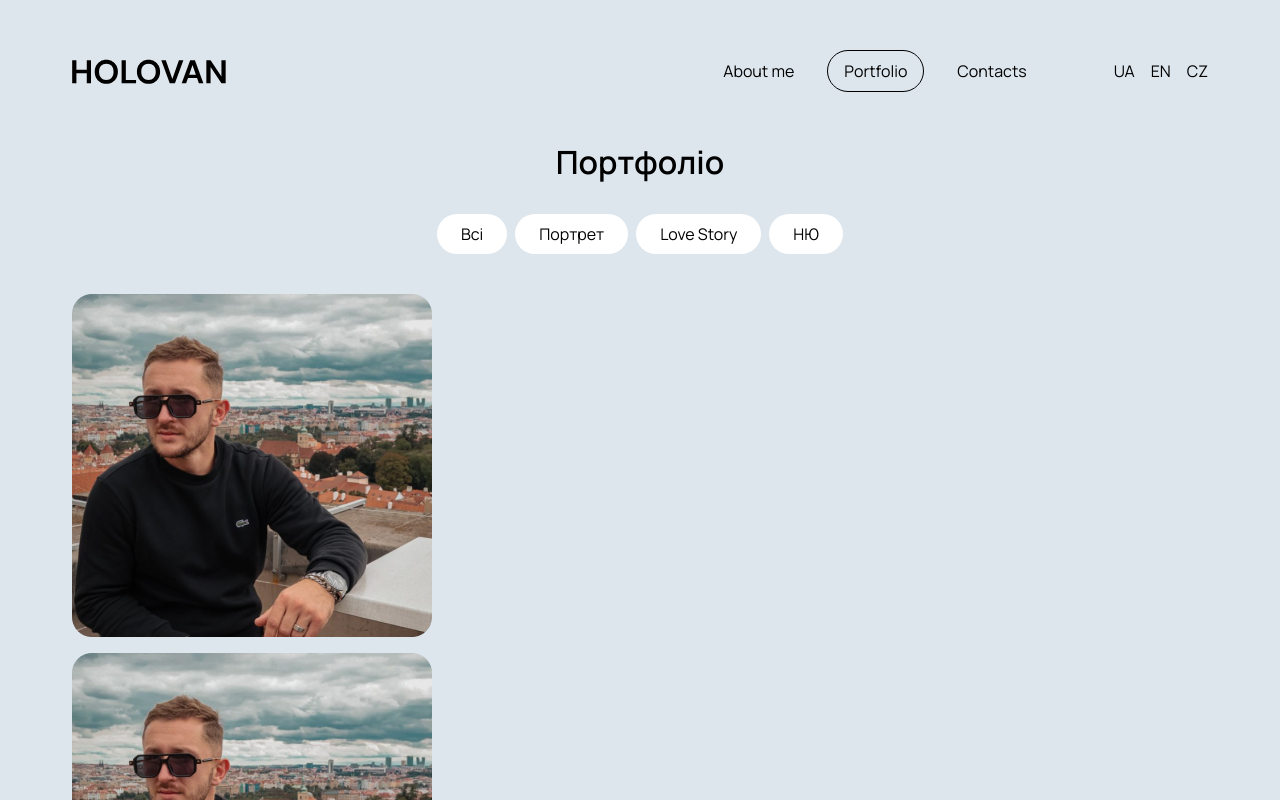
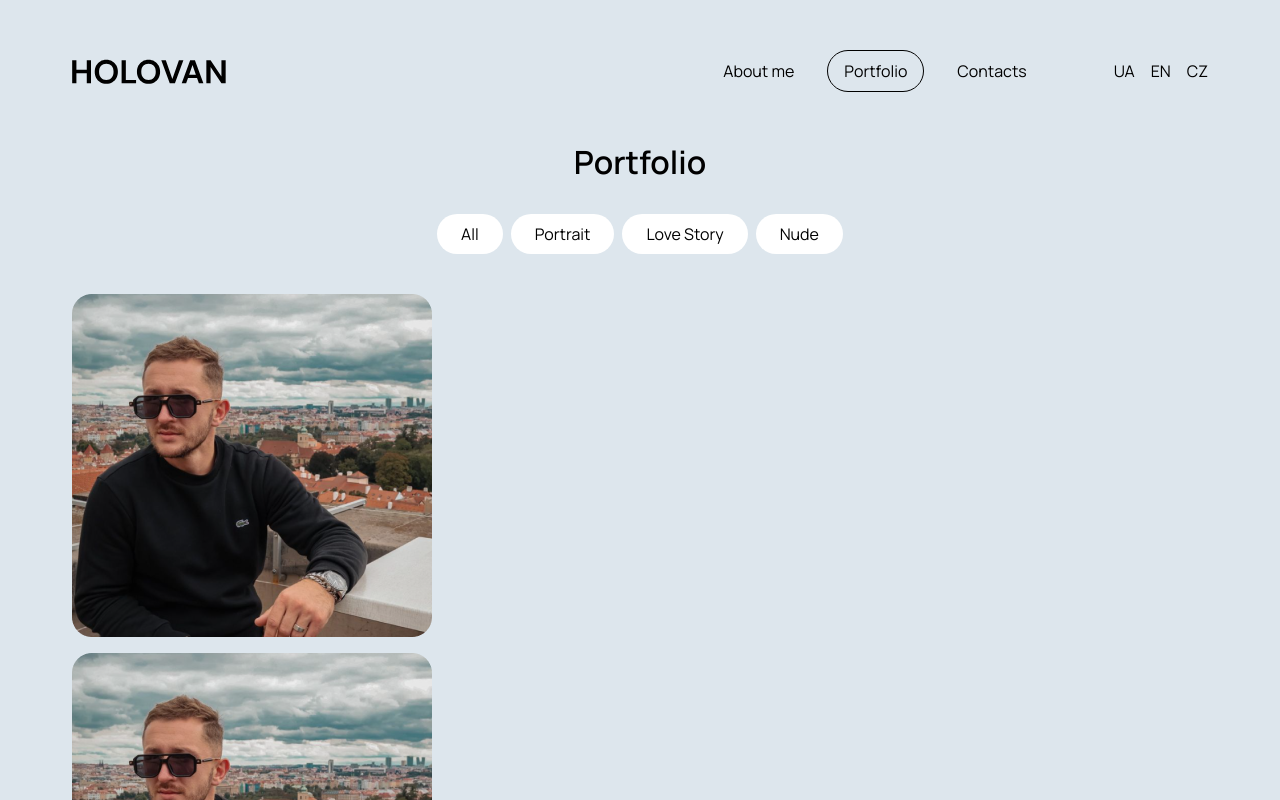
Before and after one commit to 4svEXE/HolovanMarynaPhotographer, a React (Vite) app: page /HolovanMarynaPhotographer/portfolio in a window 1280 px wide. Shown: the top 800 px of the page. Built offline with nearby package versions, Linux system fonts and the light colour scheme.

Commit message:
klym/localization/feat
add localization to gallery(portfolio) section, about me section and price section

```diff
--- a/src/Pages/HomePage/components/FAQ/FAQ.jsx
+++ b/src/Pages/HomePage/components/FAQ/FAQ.jsx
@@ -20,7 +20,6 @@ const FAQ = () => {
         <h2 className="text-center mb-10">FAQ</h2>
         <ul className={`accordion-container`}>
           {questionData.map((item, index) => {
-            console.log(item)
             return (
               <li
                 key={index}
--- a/src/Pages/HomePage/components/GallerySection/GallerySection.jsx
+++ b/src/Pages/HomePage/components/GallerySection/GallerySection.jsx
@@ -5,6 +5,8 @@ import galleryImage1_2x from "../../../../images/shared/mobile/Gallery-picture-1
 import galleryImage1Desktop from "../../../../images/shared/desktop/Gallery-picture-1.png";
 import galleryImage1_2xDesktop from "../../../../images/shared/desktop/Gallery-picture-1@2x.png";
 import { Link } from "react-router-dom";
+import { useTranslation } from "react-i18next";
+import data from "../../../../localization/locale/ua.json";
 
 const GallerySection = ({
   categoriesContainer,
@@ -14,7 +16,9 @@ const GallerySection = ({
   categoryButton,
 }) => {
   const [selectedCategory, setSelectedCategory] = useState("");
-  const categories = ["Всі", "Портрет", "Love Story", "НЮ"];
+  const categories = data.homepage.Portfolio.Categories;
+  console.log(categories);
+  const { t } = useTranslation();
 
   return (
     <section
@@ -23,11 +27,13 @@ const GallerySection = ({
     >
       <div className="container">
         <div className={`${categoriesContainer}`}>
-          <h2 className="mb-8">Портфоліо</h2>
+          <h2 className="mb-8">{t("homepage.Portfolio.SectionTitle")}</h2>
           <div className={`overflow-x-scroll mb-10 ${categoriesList}`}>
             <ul className="w-max flex gap-2 ">
-              {categories.map((category) => (
-                <li key={category}>
+              {categories.map((category, index) => {
+                console.log(category)
+                return (
+                  <li key={index}>
                     <button
                       onClick={() => setSelectedCategory(category)}
                       className={`${css.categoryButton} ${
@@ -36,10 +42,11 @@ const GallerySection = ({
                           : categoryButton
                       }`}
                     >
-                    {category.charAt(0).toUpperCase() + category.slice(1)}
+                      {t(`homepage.Portfolio.Categories.${index}.Category`)}
                     </button>
                   </li>
-              ))}
+                );
+              })}
             </ul>
           </div>
         </div>
@@ -130,7 +137,7 @@ const GallerySection = ({
             to={"/HolovanMarynaPhotographer/portfolio"}
             className={`${css.loadMoreBtn} p-3 leading-normal center text-center xlg:p-4`}
           >
-            Дивитися більше
+            {t("homepage.Portfolio.LoadMoreBtn")}
           </Link>
         </div>
       </div>
--- a/src/Pages/HomePage/components/HeroSection/HeroSection.jsx
+++ b/src/Pages/HomePage/components/HeroSection/HeroSection.jsx
@@ -10,6 +10,7 @@ import heroBgDesktop from "../../../../images/shared/desktop/backgrounds/hero-bg
 import heroBg2xDesktop from "../../../../images/shared/desktop/backgrounds/hero-bg-desktop@2x.png";
 import heroImage2_desktop from "../../../../images/shared/desktop/hero-image-2-desktop.png";
 import { useState } from "react";
+import { useTranslation } from "react-i18next";
 import RegisterModal from "Components/RegisterModal/RegisterModal";
 
 
@@ -23,6 +24,8 @@ const HeroSection = () => {
   const closeModal = () => {
     setModalIsOpen(false);
   };
+
+  const {t} = useTranslation();
 
   return (
     <section
@@ -40,12 +43,12 @@ const HeroSection = () => {
           </h1>
 
           <p className="text-right relative xlg:text-center xlg:text-base xlg:left-7">
-            Ваша історія в кожній фотографії
+            {t("homepage.Hero.PageSubTitle")}
           </p>
 
           <div className="flex flex-row justify-between xlg:mt-auto xlg:justify-normal">
             <button className="flex gap-2 items-center self-end" onClick={()=>openModal()}>
-              Записатися
+              {t("homepage.Hero.SignUpButton")}
               <Icon id={"arrow-white"} width={13} height={13} />
             </button>
             <div className="relative right-5 md:hidden">
--- a/src/Pages/HomePage/components/IntroductionSection/IntroductionSection.jsx
+++ b/src/Pages/HomePage/components/IntroductionSection/IntroductionSection.jsx
@@ -3,23 +3,20 @@ import heroImage from "../../../../images/shared/mobile/hero-mobile.png";
 import heroImage2x from "../../../../images/shared/mobile/hero-mobile@2x.png";
 import heroImageDesktop from "../../../../images/shared/desktop/hero-desktop.png";
 import heroImageDesktop2x from "../../../../images/shared/desktop/hero-desktop@2x.png";
+import { useTranslation } from "react-i18next";
 
 const IntroductionSection = () => {
+  const {t} = useTranslation();
   return (
     <section id="aboutMe" className={`${css.introductionSection} section pt-20 pb-20 xlg:pt-32 xlg:pb-32`}>
       <div className="container md:flex">
         <div className={`${css.articleContainer} md:w-1/2 xlg:ml-20`}>
-          <h2 className="mb-8 xlg:mb-16">Про мене</h2>
+          <h2 className="mb-8 xlg:mb-16">{t("homepage.AboutMe.SectionTitle")}</h2>
           <p className="mb-3 xlg:text-base xlg:mb-5">
-            Мене звати Марина, я професійний фотограф, захоплена мистецтвом
-            збереження унікальних моментів та емоцій. Маю освіту в галузі
-            фотографії, здобуту в «КФШ», і продовжую розвиватися через
-            онлайн-курси та майстер-класи.
+            {t("homepage.AboutMe.AboutMeText1")}
           </p>
           <p className="mb-10 xlg:text-base xlg:mb-0">
-            Спеціалізуюся на портретній, парній та НЮ фотографії, створюючи
-            роботи, які вирізняються природністю та живими емоціями. Орієнтуюся
-            на індивідуальні потреби кожного клієнта.
+          {t("homepage.AboutMe.AboutMeText2")}
           </p>
         </div>
         <picture className="mx-auto flex justify-center -rotate-12 md:h-64 xlg:h-72">
--- a/src/Pages/HomePage/components/PriceSection/PriceSection.module.scss
+++ b/src/Pages/HomePage/components/PriceSection/PriceSection.module.scss
@@ -30,7 +30,7 @@
         li{
             display: flex;
             justify-content: space-between;
-            align-items: center;
+            align-items: baseline;
 
             span{
                 padding: 8px 16px;
--- a/src/localization/locale/en.json
+++ b/src/localization/locale/en.json
@@ -13,23 +13,27 @@
     },
     "AboutMe": {
       "SectionTitle": "About me",
-      "AboutMeText": "My name is Maryna, I am a professional photographer. I specialize in portrait, couple and NY photography. I received an education in the field of photography and am constantly improving myself through courses and master classes. I take inspiration for my works from feature films and art, striving to create unique and emotionally rich shots for each client."
+      "AboutMeText1": "My name is Maryna, I am a professional photographer. I specialize in portrait, couple and NU photography. I received an education in the field of photography and am constantly improving myself through courses and master classes.",
+      "AboutMeText2":"I take inspiration for my works from feature films and art, striving to create unique and emotionally rich shots for each client."
     },
     "Portfolio": {
       "SectionTitle": "Portfolio",
-      "Categories": {
-        "All": "All",
-        "Portrait": "Portrait",
-        "LoveStory": "Love Story",
-        "Nude": "Nude"
-      }
+      "Categories": [
+        {"Category": "All"},
+        {"Category": "Portrait"},
+        {"Category": "Love Story"},
+        {"Category": "Nude"}
+      ],
+      "LoadMoreBtn":"Load More"
     },
     "Price": {
       "SectionTitle": "Price",
-      "Price": "Prive",
+      "Price": "Price",
       "Duration": "Duration",
       "PhotosInProcessing": "Photos in Processing",
-      "PrintPhoto": "Print photo"
+      "PrintPhoto": "Print photo",
+      "Minutes":"min",
+      "Pieces":"pcs"
     },
     "FAQ": [
       {
--- a/src/localization/locale/ua.json
+++ b/src/localization/locale/ua.json
@@ -13,23 +13,27 @@
     },
     "AboutMe": {
       "SectionTitle": "Про мене",
-      "AboutMeText": "Мене звати Марина, я професійний фотограф. Спеціалізуюся на портретній, парній та НЮ фотографії. Здобула освіту в галузі фотографії і постійно вдосконалююсь через курси та майстер-класи. Натхнення для своїх робіт беру із художніх фільмів та мистецтва, прагнучи створювати унікальні та емоційно насичені кадри для кожного клієнта."
+      "AboutMeText1": "Мене звати Марина, я професійний фотограф. Спеціалізуюся на портретній, парній та НЮ фотографії. Здобула освіту в галузі фотографії і постійно вдосконалююсь через курси та майстер-класи.",
+      "AboutMeText2": "Натхнення для своїх робіт беру із художніх фільмів та мистецтва, прагнучи створювати унікальні та емоційно насичені кадри для кожного клієнта."
     },
     "Portfolio": {
       "SectionTitle": "Портфоліо",
-      "Categories": {
-        "All": "Всі",
-        "Portrait": "Портрет",
-        "LoveStory": "Love Story",
-        "Nude": "НЮ"
-      }
+      "Categories": [
+        { "Category": "Всі" },
+        { "Category": "Портрет" },
+        { "Category": "Love Story" },
+        { "Category": "НЮ" }
+      ],
+      "LoadMoreBtn":"Дивитися більше"
     },
     "Price": {
       "SectionTitle": "Прайс",
       "Price": "Ціна",
       "Duration": "Тривалість",
-      "PhotosInProcessing": "фото в обробці",
-      "PrintPhoto": "Фото  в друк"
+      "PhotosInProcessing": "Фото в обробці",
+      "PrintPhoto": "Фото  в друк",
+      "Minutes":"хв",
+      "Pieces":"шт"
     },
     "FAQ": [
       {
@@ -79,10 +83,9 @@
   "footer": {
     "SiteNav": {
       "SiteNavTitle": "Головна",
-          "AboutMe": "Про мене",
-          "Portfolio": "Портфоліо",
-          "Contacts": "Контакти"
-
+      "AboutMe": "Про мене",
+      "Portfolio": "Портфоліо",
+      "Contacts": "Контакти"
     },
     "SocialsListTite": "Соц. мережі",
     "ContactsListTite": "Контакти"
```
Also changed, not shown: src/Pages/HomePage/components/PriceSection/PriceSection.jsx (+15 -12 lines). Lines whose indentation alone changed are shown as unchanged.
